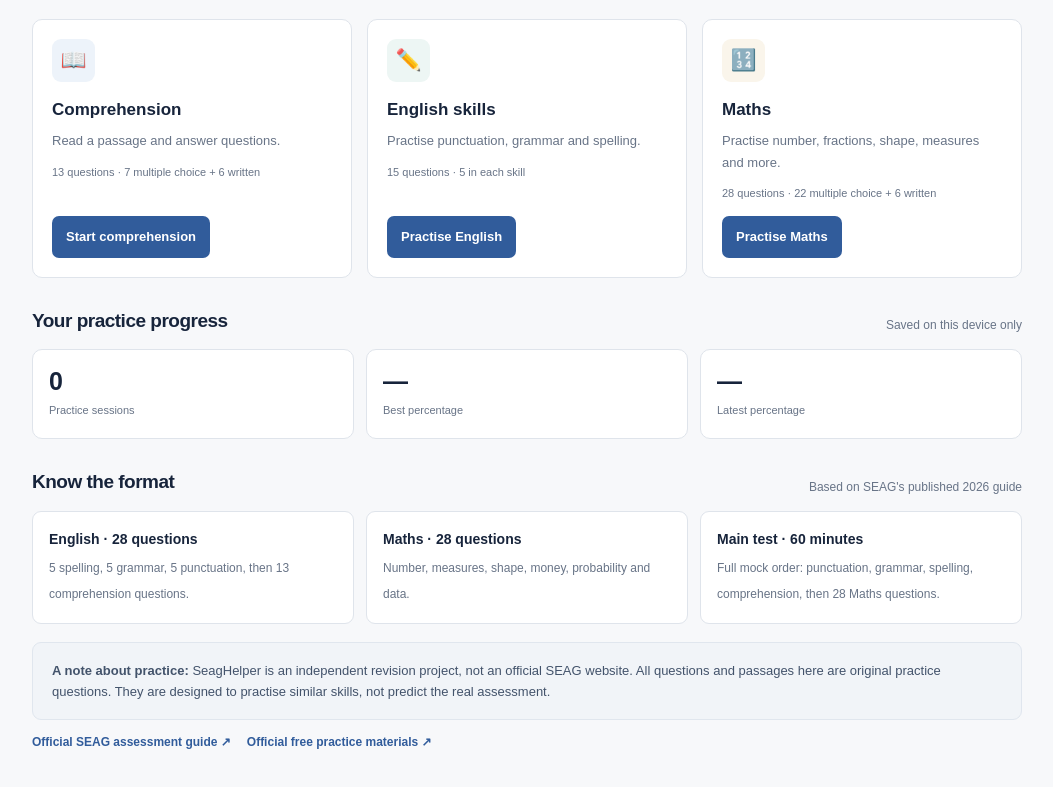
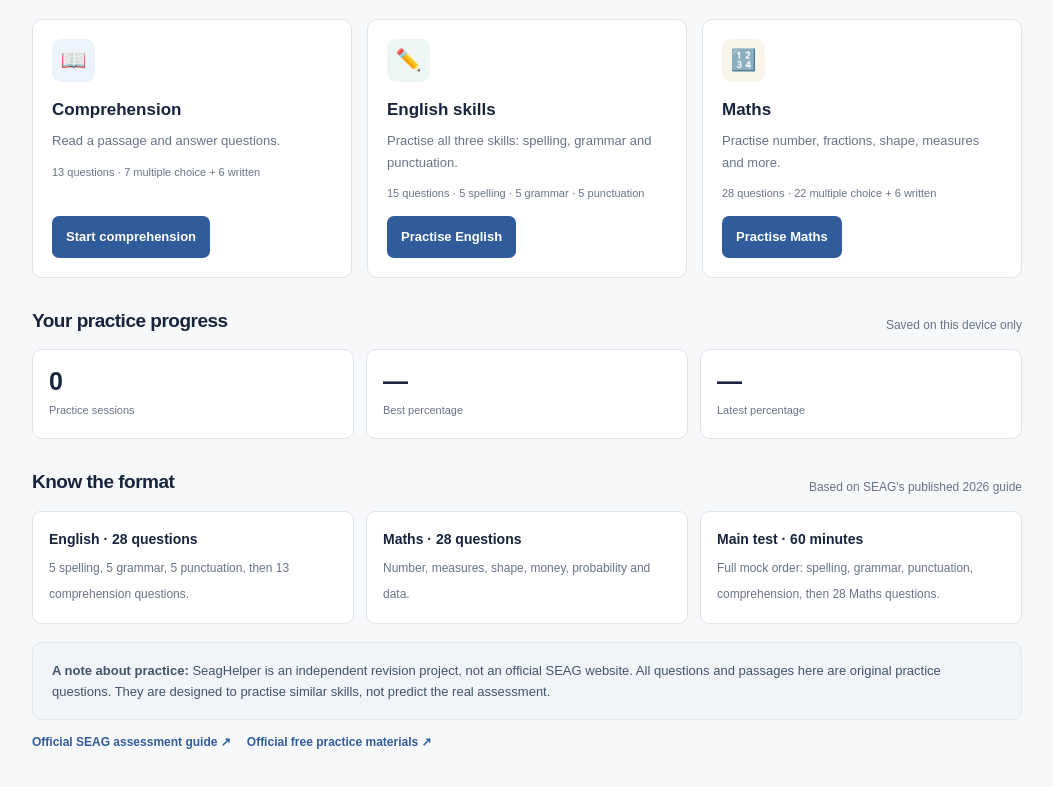
Before and after one commit to penguinmay9-tech/VictorianHelper, a plain HTML site: page seaghelper/index.html in a window 1280 px wide. Shown: the part 643-1430 px from the top of the page, without its empty margins (113-1166 px from the left). Drawn offline with Linux system fonts and the light colour scheme.

Commit message:
Make spelling clearly visible in English practice

```diff
--- a/seaghelper/index.html
+++ b/seaghelper/index.html
@@ -162,7 +162,7 @@ main{max-width:1040px}.hero{padding:36px 0 22px}.eyebrow{letter-spacing:1.1px;co
    <div class="mode-icon blue-bg">📖</div><h2>Comprehension</h2><p>Read a passage and answer questions.</p><div class="mode-meta">13 questions · 7 multiple choice + 6 written</div><button class="btn btn-primary" data-mode="comp">Start comprehension</button>
   </article>
   <article class="card mode-card">
-   <div class="mode-icon teal-bg">✏️</div><h2>English skills</h2><p>Practise punctuation, grammar and spelling.</p><div class="mode-meta">15 questions · 5 in each skill</div><button class="btn btn-primary" data-mode="english">Practise English</button>
+   <div class="mode-icon teal-bg">✏️</div><h2>English skills</h2><p>Practise all three skills: spelling, grammar and punctuation.</p><div class="mode-meta">15 questions · 5 spelling · 5 grammar · 5 punctuation</div><button class="btn btn-primary" data-mode="english">Practise English</button>
   </article>
   <article class="card mode-card">
    <div class="mode-icon gold-bg">🔢</div><h2>Maths</h2><p>Practise number, fractions, shape, measures and more.</p><div class="mode-meta">28 questions · 22 multiple choice + 6 written</div><button class="btn btn-primary" data-mode="maths">Practise Maths</button>
@@ -178,7 +178,7 @@ main{max-width:1040px}.hero{padding:36px 0 22px}.eyebrow{letter-spacing:1.1px;co
  <div class="format-grid">
   <div class="format-item"><strong>English · 28 questions</strong><span>5 spelling, 5 grammar, 5 punctuation, then 13 comprehension questions.</span></div>
   <div class="format-item"><strong>Maths · 28 questions</strong><span>Number, measures, shape, money, probability and data.</span></div>
-  <div class="format-item"><strong>Main test · 60 minutes</strong><span>Full mock order: punctuation, grammar, spelling, comprehension, then 28 Maths questions.</span></div>
+  <div class="format-item"><strong>Main test · 60 minutes</strong><span>Full mock order: spelling, grammar, punctuation, comprehension, then 28 Maths questions.</span></div>
  </div>
  <div class="callout"><strong>A note about practice:</strong> SeagHelper is an independent revision project, not an official SEAG website. All questions and passages here are original practice questions. They are designed to practise similar skills, not predict the real assessment.</div>
  <div class="home-links">
@@ -546,6 +546,6 @@ startPaper.addEventListener("click",()=>begin("full",Number(paperSet.value),Numb
 updatePaperLabel();
 updateHomeStats();
 </script>
-<script src="paper-generator.js?v=20"></script>
+<script src="paper-generator.js?v=21"></script>
 </body>
 </html>
```
